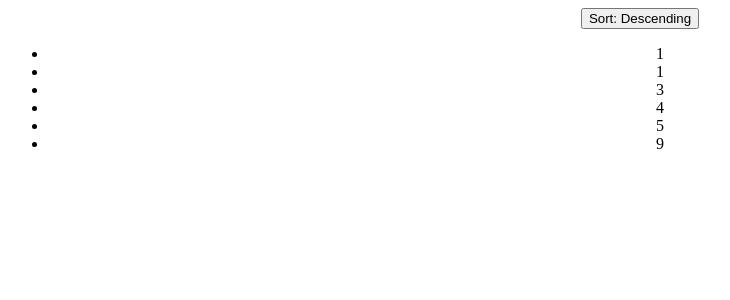
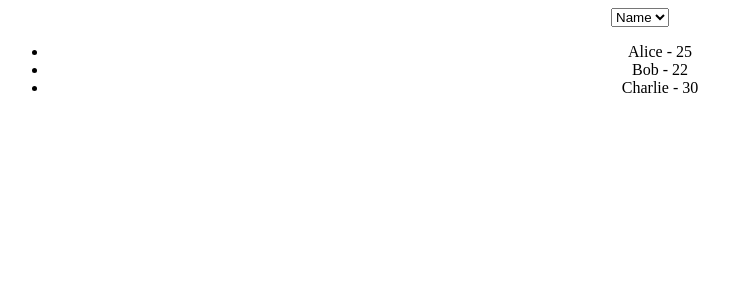
Before and after one commit to erema-amore/30github, a React (Create React App) app: page / in a window 1280 px wide. Shown: the top 300 px of the page, without its empty margins (0-730 px from the left). Built offline with nearby package versions, Linux system fonts and the light colour scheme.

Commit message:
create SortComponent component

```diff
--- a/src/App.js
+++ b/src/App.js
@@ -1,6 +1,7 @@
 
 import './App.css';
-import SortList from './components/SortList';
+import SortComponent from './components/SortComponent';
+
 
 
 
@@ -8,7 +9,8 @@ import SortList from './components/SortList';
 function App() {
   return (
     <div className="App">
-      <SortList/>
+      <SortComponent/>
+
 
     </div>
   );
--- /dev/null
+++ b/src/components/SortComponent.jsx
@@ -0,0 +1,33 @@
+import React, { useState } from "react";
+
+function SortComponent() {
+    const [sortBy, setSortBy] = useState("name");
+
+    const users = [
+        { id: 1, name: "Alice", age: 25 },
+        { id: 2, name: "Bob", age: 22 },
+        { id: 3, name: "Charlie", age: 30 },
+    ];
+
+    const sortedUsers = [...users].sort((a, b) =>
+        a[sortBy] > b[sortBy] ? 1 : -1
+    );
+
+    return (
+        <div>
+            <select onChange={(e) => setSortBy(e.target.value)}>
+                <option value="name">Name</option>
+                <option value="age">Age</option>
+            </select>
+            <ul>
+                {sortedUsers.map((user) => (
+                    <li key={user.id}>
+                        {user.name} - {user.age}
+                    </li>
+                ))}
+            </ul>
+        </div>
+    );
+}
+
+export default SortComponent
```
